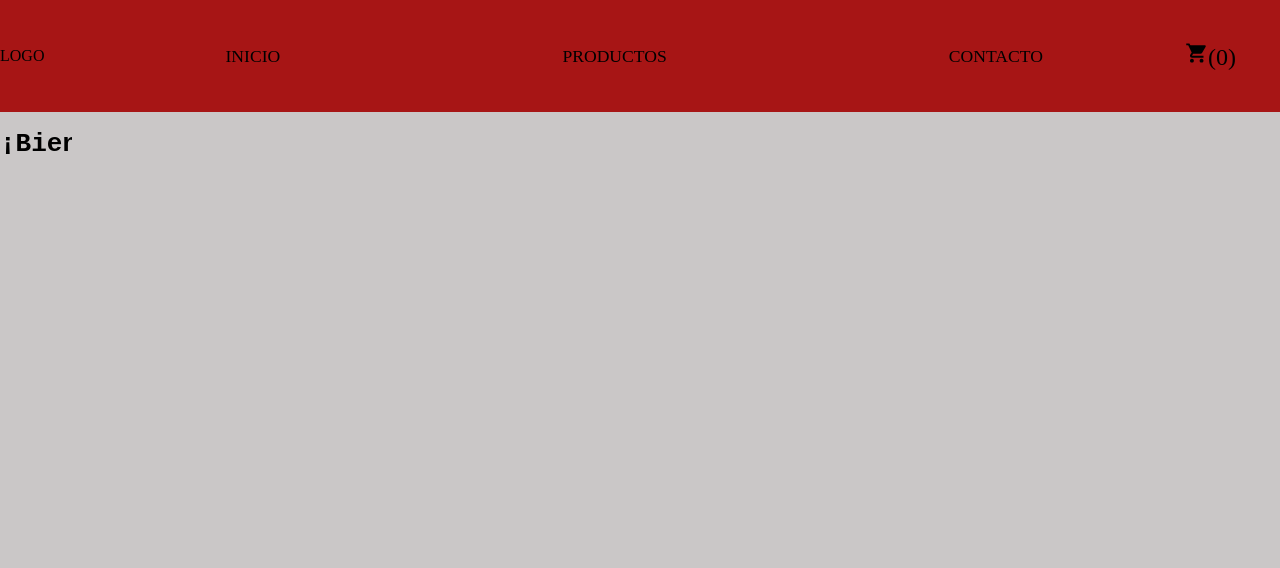
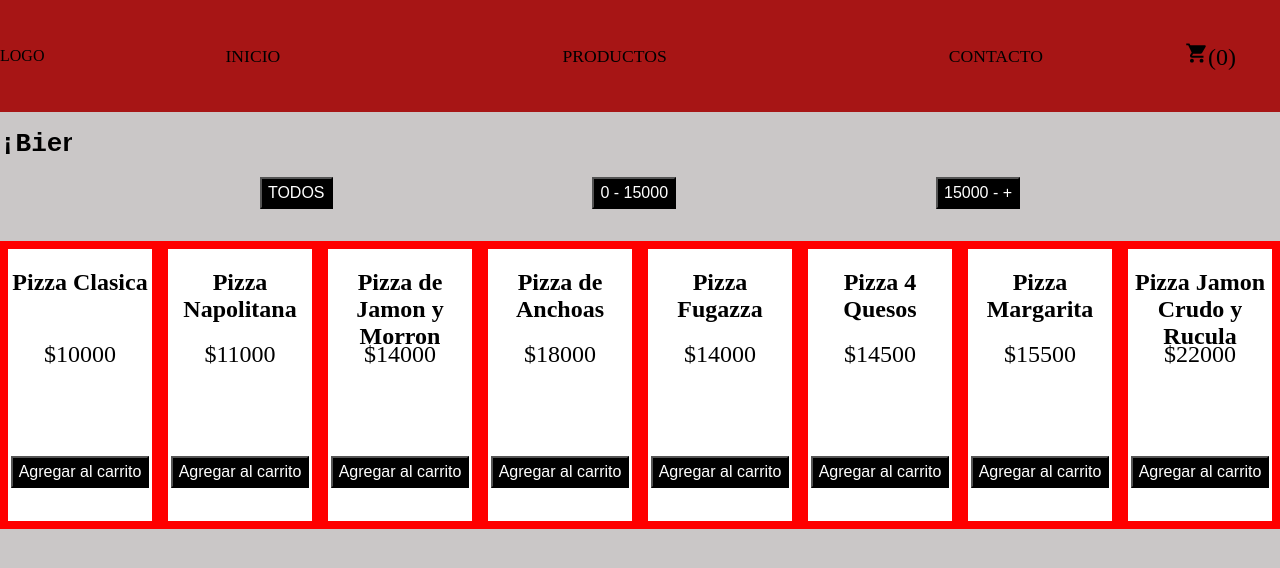
Before and after one commit to MartinPicasarri/75915, a React (Vite) app: page / in a window 1280 px wide. Shown: the top 568 px of the page. Built offline with nearby package versions, Linux system fonts and the light colour scheme.

Commit message:
Version 7-Filtro

```diff
--- a/src/componentes/Item/Item.css
+++ b/src/componentes/Item/Item.css
@@ -2,9 +2,17 @@
     text-align: center;
     background-color: white;
     border: solid red 0.5rem;
-    width: 10rem;
-    height: 15rem;
+    width: 12rem;
+    height: 17rem;
     margin-top: 2rem;
+}
+
+.card h2 {
+    height: 3rem;
+}
+
+.card p {
+    font-size: 1.5rem;
 }
 
 .card button {
--- a/src/componentes/ItemListContainer/ItemListContainer.css
+++ b/src/componentes/ItemListContainer/ItemListContainer.css
@@ -16,3 +16,15 @@ h1 {
     display: flex;
     justify-content: space-around;
 }
+
+.boton-filtro {
+    display: flex;
+    place-content: space-evenly;
+}
+
+.boton-filtro button {
+    background-color: rgb(0, 0, 0);
+    color: white;
+    height: 2rem;
+    font-size: 1rem;
+}
--- a/src/componentes/ItemListContainer/ItemListContainer.jsx
+++ b/src/componentes/ItemListContainer/ItemListContainer.jsx
@@ -1,12 +1,60 @@
 import Item from "../Item/Item";
+import { fetchData } from '../../fetchData';
+import { useEffect, useState } from "react";
+import Loader from "../Loader/Loader";
 import "./ItemListContainer.css";
 
 function ItemListContainer({greetings}) {
+
+    const [todosLosProductos, setTodosLosProductos] = useState([]);
+    const [misProductos, setMisProductos] = useState([]);
+    const [loading, setLoading] = useState(true);
+
+    const usarFiltro = (filtro) => {
+        switch (filtro) {
+            case "Todos":
+                setMisProductos(todosLosProductos);
+                break;
+            case "0-15000":
+                setMisProductos(todosLosProductos.filter(el => el.precio < 15000))
+                break;
+            case "15000-30000":
+                setMisProductos(todosLosProductos.filter(el => el.precio >= 15000))
+                break;
+            default:
+                break;
+        };
+    };
+
+    useEffect(() => {
+        fetchData().then(response => {
+            setTodosLosProductos(response);
+            setMisProductos(response);
+            setLoading(false);
+        })
+            .catch(err => console.error(err));
+    }, []);
+
+
     return (
         <>
             <h1>{greetings}</h1>
+
+            <div className="boton-filtro">
+                <button onClick={() => usarFiltro("Todos")}>TODOS</button>
+                <button onClick={() => usarFiltro("0-15000")}>0 - 15000</button>
+                <button onClick={() => usarFiltro("15000-30000")}>15000 - +</button>
+            </div>
+
             <div className="contenedor-cards">
-
+            {
+                    loading ? <Loader /> :
+                        misProductos.map((el, index) => {
+                            return (
+                                <Item key={index} nombre={el.nombre} precio={el.precio} />
+                            );
+                        })
+                }
             </div>
         </>
     );
--- /dev/null
+++ b/src/componentes/Loader/Loader.css
@@ -0,0 +1,27 @@
+.loader {
+    width: 16px;
+    height: 16px;
+    border-radius: 50%;
+    display: block;
+    margin:15px auto;
+    position: relative;
+    background: #FFF;
+    box-shadow: -24px 0 #FFF, 24px 0 #FFF;
+    box-sizing: border-box;
+    animation: shadowPulse 2s linear infinite;
+  }
+
+  @keyframes shadowPulse {
+    33% {
+      background: #FFF;
+      box-shadow: -24px 0 #FF3D00, 24px 0 #FFF;
+    }
+    66% {
+      background: #FF3D00;
+      box-shadow: -24px 0 #FFF, 24px 0 #FFF;
+    }
+    100% {
+      background: #FFF;
+      box-shadow: -24px 0 #FFF, 24px 0 #FF3D00;
+    }
+  }
--- /dev/null
+++ b/src/componentes/Loader/Loader.jsx
@@ -0,0 +1,9 @@
+import './Loader.css';
+
+function Loader() {
+    return (
+        <span className="loader"></span>
+    );
+};
+
+export default Loader;
--- /dev/null
+++ b/src/fetchData.js
@@ -0,0 +1,7 @@
+import { productos } from "./productos";
+
+export const fetchData = () => new Promise((resolve, reject) => {
+    setTimeout(() => {
+        resolve(productos);
+    }, 3000);
+});
--- a/src/productos.js
+++ b/src/productos.js
@@ -3,7 +3,7 @@ export const productos = [
         id: 1,
         nombre: "Pizza Clasica",
         descripcion: "Pizza con mozzarella y aceitunas",
-        precio: 1000,
+        precio: 10000,
         img: "",
     },
 
@@ -11,7 +11,7 @@ export const productos = [
         id: 2,
         nombre: "Pizza Napolitana",
         descripcion: "Pizza con mozzarella, aceitunas y tomate",
-        precio: 1200,
+        precio: 11000,
         img: "",
     },
 
@@ -19,7 +19,7 @@ export const productos = [
         id: 3,
         nombre: "Pizza de Jamon y Morron",
         descripcion: "Pizza con mozzarella, jamon y morron",
-        precio: 1500,
+        precio: 14000,
         img: "",
     },
 
@@ -27,7 +27,7 @@ export const productos = [
         id: 4,
         nombre: "Pizza de Anchoas",
         descripcion: "Pizza con salsa de tomate, anchoas y aceitunas negras",
-        precio: 1800,
+        precio: 18000,
         img: "",
     },
 
@@ -35,7 +35,31 @@ export const productos = [
         id: 5,
         nombre: "Pizza Fugazza",
         descripcion: "Pizza con cebolla, mozzarella y aceitunas negras",
-        precio: 2000,
+        precio: 14000,
+        img: "",
+    },
+
+    {
+        id: 6,
+        nombre: "Pizza 4 Quesos",
+        descripcion: "Pizza con mozzarella, queso azul, queso parmesano y queso roquefort",
+        precio: 14500,
+        img: "",
+    },
+
+    {
+        id: 7,
+        nombre: "Pizza Margarita",
+        descripcion: "Pizza con mozzarella, tomate y albahaca",
+        precio: 15500,
+        img: "",
+    },
+
+    {
+        id: 8,
+        nombre: "Pizza Jamon Crudo y Rucula",
+        descripcion: "Pizza con mozzarella, jamon crudo y rucula",
+        precio: 22000,
         img: "",
     },
 ];
```
